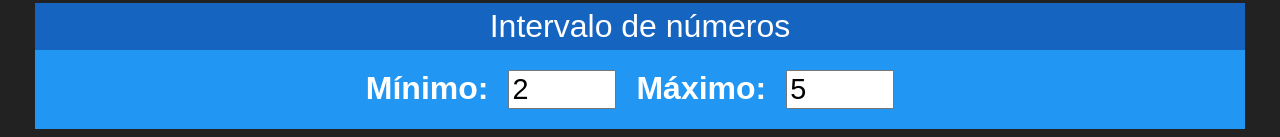
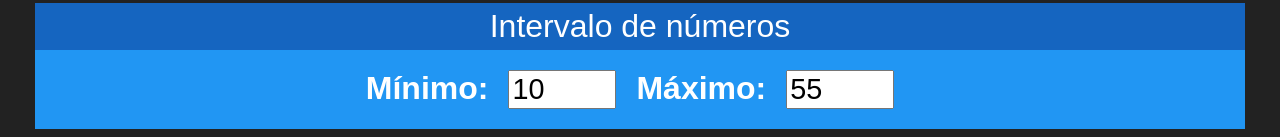
Before and after one commit to paulo-hst/redux-simples, a React (Create React App) app: page / in a window 1280 px wide. Shown: the part 192-329 px from the top of the page. Built offline with nearby package versions, Linux system fonts and the light colour scheme.

Commit message:
conectando componentes 02

```diff
--- a/src/components/Intervalo.jsx
+++ b/src/components/Intervalo.jsx
@@ -1,8 +1,13 @@
-import './Intervalo.css'
 import React from 'react'
+import { connect } from 'react-redux'
+
 import Card from './Card'
 
-export default props => {
+import './Intervalo.css'
+
+function Intervalo(props){
+
+    const { min, max } = props
 
     return(
         <Card title="Intervalo de números" blue>
@@ -11,7 +16,7 @@ export default props => {
                     <strong>Mínimo:</strong>
                     <input
                         type="number"
-                        value={2}
+                        value={min}
                         readOnly
                     />
                 </span>
@@ -19,7 +24,7 @@ export default props => {
                     <strong>Máximo:</strong>
                     <input
                         type="number"
-                        value={5}
+                        value={max}
                         readOnly
                     />
                 </span>
@@ -28,3 +33,12 @@ export default props => {
         </Card>
     )
 }
+
+function mapStateToProps(state){
+    return{
+        min: state.numeros.min,
+        max: state.numeros.max
+    }
+}
+
+export default connect(mapStateToProps)(Intervalo)
--- a/src/components/Sorteio.jsx
+++ b/src/components/Sorteio.jsx
@@ -6,13 +6,14 @@ import Card from './Card'
 const Sorteio = props => {
 
     const { min, max } = props
+    const rand = parseInt(Math.random() * (max - min) + min)
 
     return(
         <Card title="Sorteio de um número" purple>
             <div>
                 <span>
                     <strong>Resultado: </strong>
-                    <span>{ parseInt(Math.random() * (max - min) + min) }</span>
+                    <span>{ rand }</span>
                 </span>
             </div>
         </Card>
```
